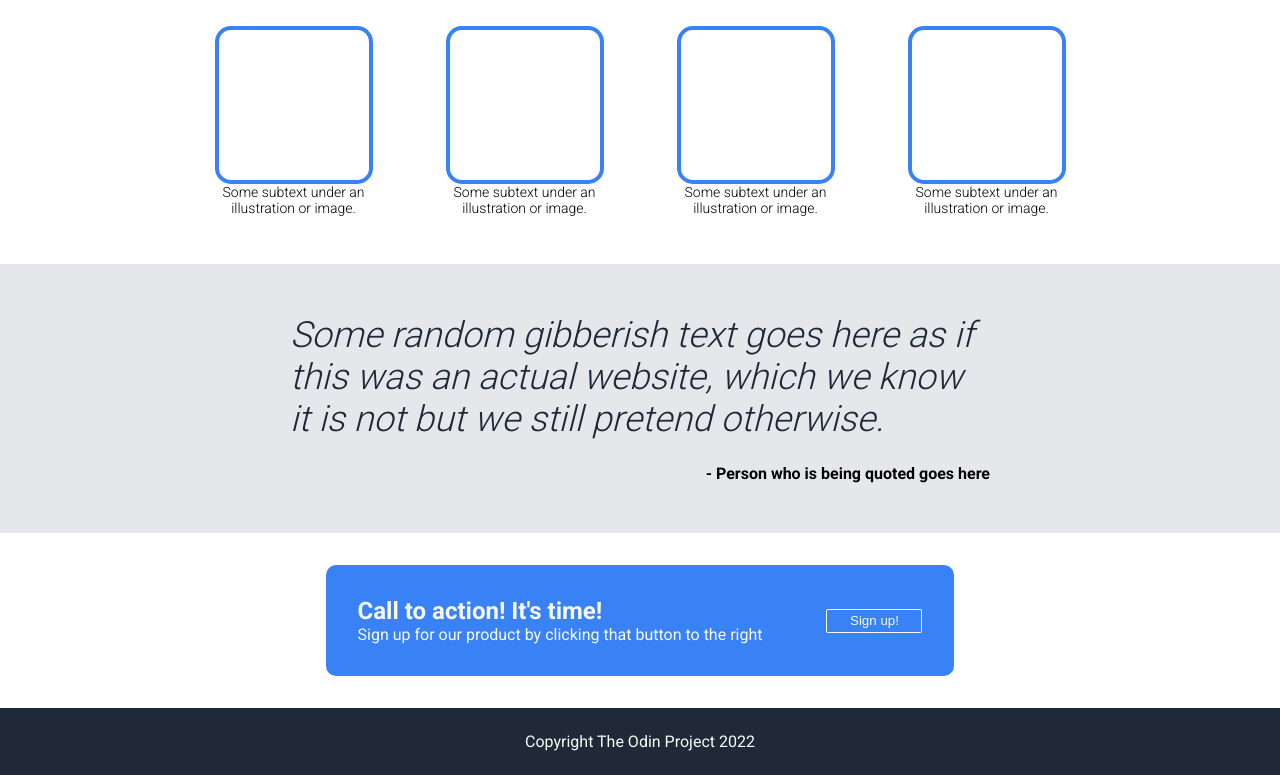
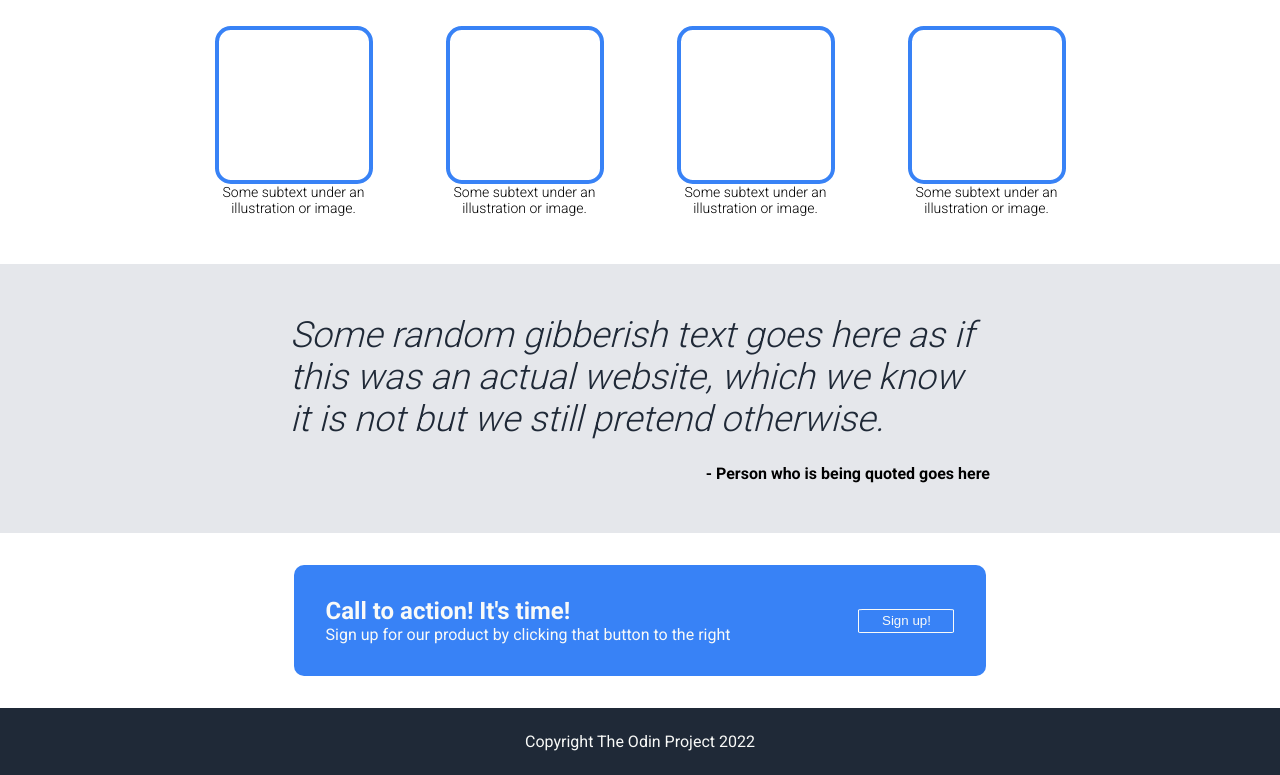
Before and after one commit to l33tzke/top-project-landing-page, a plain HTML site: page index.html in a window 1280 px wide. Shown: the part 473-1248 px from the top of the page. Drawn offline with Linux system fonts and the light colour scheme.

Commit message:
Adjust gap on Call-to-action

```diff
--- a/styles.css
+++ b/styles.css
@@ -187,7 +187,7 @@ ul {
     flex-direction: row;
     padding: 32px;
     align-items: center;
-    gap: 64px;
+    gap: 128px;
 }
 
 .cta-header {
```
